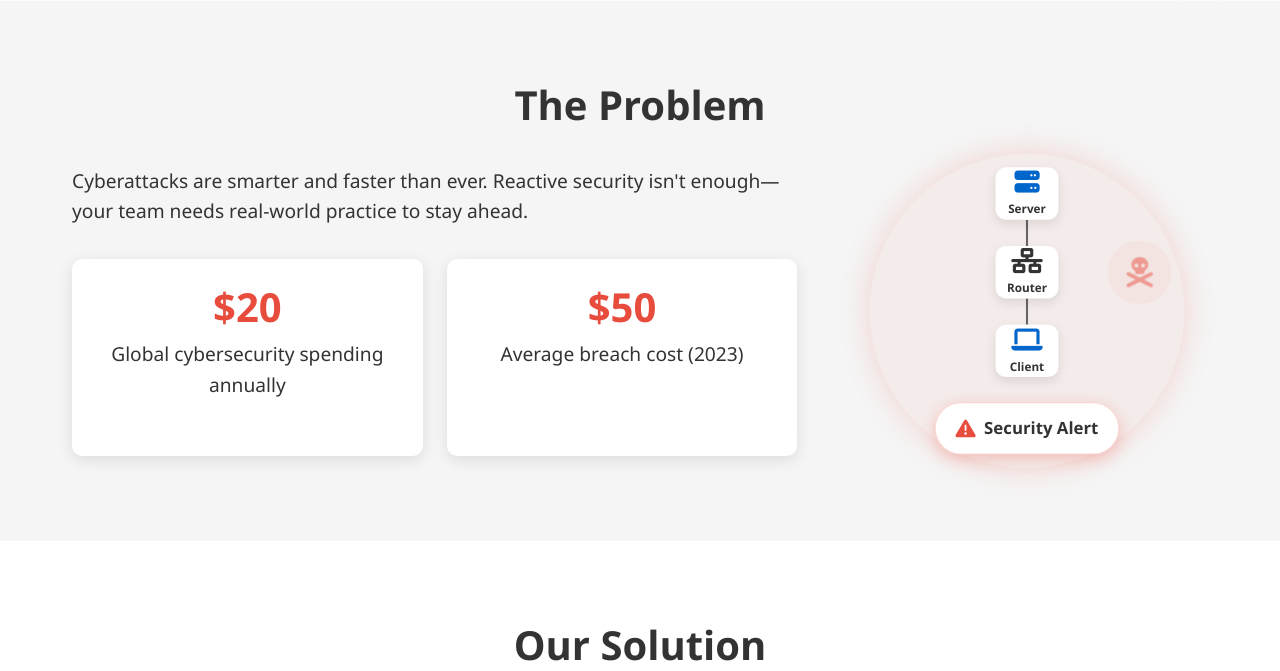
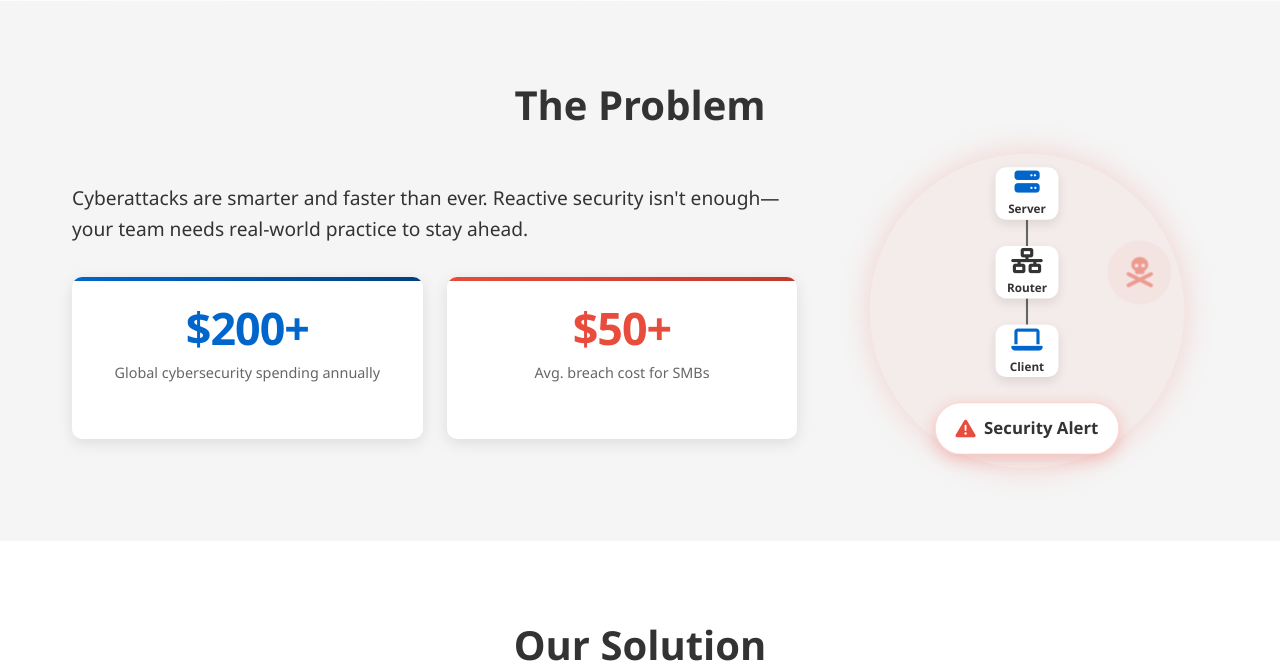
Before and after one commit to DITreneris/guards, a Flask app: page / in a window 1280 px wide. Shown: the part 789-1460 px from the top of the page. Run offline with Flask 2, Linux system fonts and the light colour scheme; some libraries are stand-ins or nearby versions.

Commit message:
Update problem section statistics with accurate data and enhanced animations

```diff
--- a/static/css/styles.css
+++ b/static/css/styles.css
@@ -486,10 +486,48 @@ nav {
     box-shadow: 0 4px 15px rgba(0, 0, 0, 0.1);
     margin-right: 1.5rem;
     transition: transform var(--transition-speed), box-shadow var(--transition-speed);
+    position: relative;
+    overflow: hidden;
+    opacity: 0;
+    transform: translateY(20px);
+    animation: fadeInStats 0.6s forwards;
+    animation-play-state: paused;
+}
+
+.stat.viewed {
+    animation-play-state: running;
+}
+
+.stat:nth-child(1) {
+    animation-delay: 0.1s;
+}
+
+.stat:nth-child(2) {
+    animation-delay: 0.3s;
+}
+
+.stat:before {
+    content: '';
+    position: absolute;
+    top: 0;
+    left: 0;
+    width: 100%;
+    height: 4px;
+    background: var(--gradient-blue);
+    transform: translateX(-100%);
+    transition: transform 0.8s ease;
+}
+
+.stat.viewed:before {
+    transform: translateX(0);
 }
 
 .stat:last-child {
     margin-right: 0;
+}
+
+.stat:last-child:before {
+    background: var(--gradient-red);
 }
 
 .stat:hover {
@@ -498,9 +536,28 @@ nav {
 }
 
 .stat h3 {
+    color: var(--primary-blue);
+    font-size: 2.8rem;
+    margin-bottom: 0.5rem;
+    font-weight: 900;
+    letter-spacing: -1px;
+    transition: transform 0.2s ease, color 0.3s ease;
+}
+
+.stat:last-child h3 {
     color: var(--primary-red);
-    font-size: 2.5rem;
-    margin-bottom: 0.5rem;
+}
+
+.stat p {
+    font-size: 0.9rem;
+    color: var(--medium-gray);
+    line-height: 1.4;
+    transition: opacity 0.5s ease;
+    opacity: 0.8;
+}
+
+.stat.viewed p {
+    opacity: 1;
 }
 
 .problem-visual {
@@ -1249,3 +1306,10 @@ footer {
         margin-top: 16px;
     }
 }
+
+@keyframes fadeInStats {
+    to {
+        opacity: 1;
+        transform: translateY(0);
+    }
+}
--- a/static/js/script.js
+++ b/static/js/script.js
@@ -86,31 +86,45 @@ function initCountUp() {
         entries.forEach(entry => {
             if (entry.isIntersecting) {
                 const target = entry.target;
-                const targetValue = parseFloat(target.textContent.replace(/[^\d.-]/g, ''));
-                const prefix = target.textContent.match(/^[^\d]*/)[0] || '';
+                const valueText = target.textContent;
+                const prefix = valueText.match(/^\D*/)[0] || '';
+                let targetValue = parseFloat(valueText.replace(/[^\d.]/g, ''));
+                const suffix = valueText.includes('+') ? '+' : '';
 
                 if (!isNaN(targetValue)) {
+                    // Add a "viewed" class to the parent element for additional styling
+                    target.parentElement.classList.add('viewed');
+
                     let startValue = 0;
-                    const duration = 2000;
+                    const duration = 2500; // Slightly longer animation
                     const increment = targetValue / (duration / 16);
 
-                    target.textContent = prefix + '0';
+                    target.textContent = prefix + '0' + suffix;
 
                     const updateCounter = () => {
                         startValue += increment;
                         if (startValue < targetValue) {
                             if (targetValue >= 1000) {
-                                target.textContent = prefix + Math.ceil(startValue).toLocaleString();
+                                // Add commas for thousands separator
+                                const formattedValue = Math.ceil(startValue).toLocaleString();
+                                target.textContent = prefix + formattedValue + suffix;
                             } else {
-                                target.textContent = prefix + Math.ceil(startValue);
+                                target.textContent = prefix + Math.ceil(startValue) + suffix;
                             }
                             requestAnimationFrame(updateCounter);
                         } else {
                             if (targetValue >= 1000) {
-                                target.textContent = prefix + Math.ceil(targetValue).toLocaleString();
+                                const formattedValue = Math.ceil(targetValue).toLocaleString();
+                                target.textContent = prefix + formattedValue + suffix;
                             } else {
-                                target.textContent = prefix + Math.ceil(targetValue);
+                                target.textContent = prefix + Math.ceil(targetValue) + suffix;
                             }
+
+                            // Apply a scaling animation when count is complete
+                            target.style.transform = 'scale(1.1)';
+                            setTimeout(() => {
+                                target.style.transform = 'scale(1)';
+                            }, 200);
                         }
                     };
 
--- a/templates/index.html
+++ b/templates/index.html
@@ -55,12 +55,12 @@
                     <p>Cyberattacks are smarter and faster than ever. Reactive security isn't enough—your team needs real-world practice to stay ahead.</p>
                     <div class="stats">
                         <div class="stat">
-                            <h3>$20M</h3>
+                            <h3>$200B+</h3>
                             <p>Global cybersecurity spending annually</p>
                         </div>
                         <div class="stat">
-                            <h3>$50K</h3>
-                            <p>Average breach cost (2023)</p>
+                            <h3>$50K+</h3>
+                            <p>Avg. breach cost for SMBs</p>
                         </div>
                     </div>
                 </div>
```
